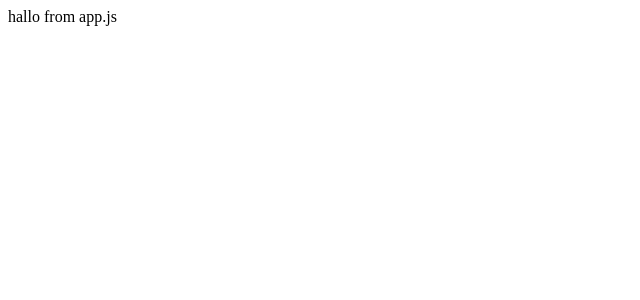
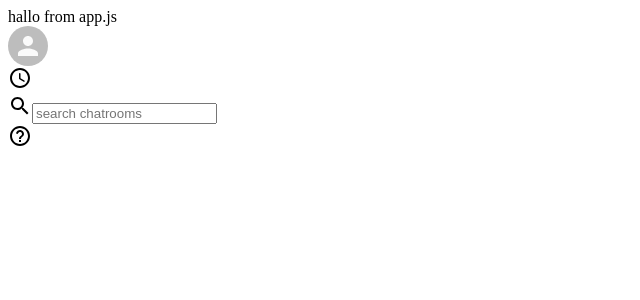
Before and after one commit to kirilllan/learning_from_tuts, a React (Create React App) app in the folder chat-app/: page / in a window 1280 px wide. Shown: the top 300 px of the page, without its empty margins (0-640 px from the left). Built offline with nearby package versions, Linux system fonts and the light colour scheme.

Commit message:
MUI&hedr icons in

```diff
--- a/chat-app/package.json
+++ b/chat-app/package.json
@@ -3,6 +3,8 @@
   "version": "0.1.0",
   "private": true,
   "dependencies": {
+    "@material-ui/core": "^4.11.4",
+    "@material-ui/icons": "^4.11.2",
     "@testing-library/jest-dom": "^5.14.1",
     "@testing-library/react": "^11.2.7",
     "@testing-library/user-event": "^12.8.3",
--- a/chat-app/src/App.js
+++ b/chat-app/src/App.js
@@ -1,9 +1,11 @@
 import './App.css';
+import Header from "./Header";
 
 function App() {
   return (
     <div className="app">
       hallo from app.js
+      <Header />
     </div>
   );
 }
--- /dev/null
+++ b/chat-app/src/Header.js
@@ -0,0 +1,31 @@
+import React from 'react'
+import "./header.css";
+import { Avatar } from "@material-ui/core";
+import AccessTimeIcon from "@material-ui/icons/AccessTimeRounded";
+import SearchIcon from "@material-ui/icons/Search";
+import HelpOutlineIcon from "@material-ui/icons/HelpOutlineRounded";
+
+function Header() {
+  let user = {} // DELET
+  return (
+    <div className="header">
+      <div className="header__left">
+        <Avatar
+          className="header__avatar"
+          alt="user avatar"
+          src={user?.photoURL}
+        />
+        <AccessTimeIcon />
+      </div>
+      <div className="header__search">
+        <SearchIcon />
+        <input placeholder="search chatrooms"></input>
+      </div>
+      <div className="header__right">
+        <HelpOutlineIcon />
+      </div>
+    </div>
+  )
+}
+
+export default Header
```
Also changed, not shown: chat-app/src/header.css (added), 1 other file (tests, documents, lock files or other folders).
